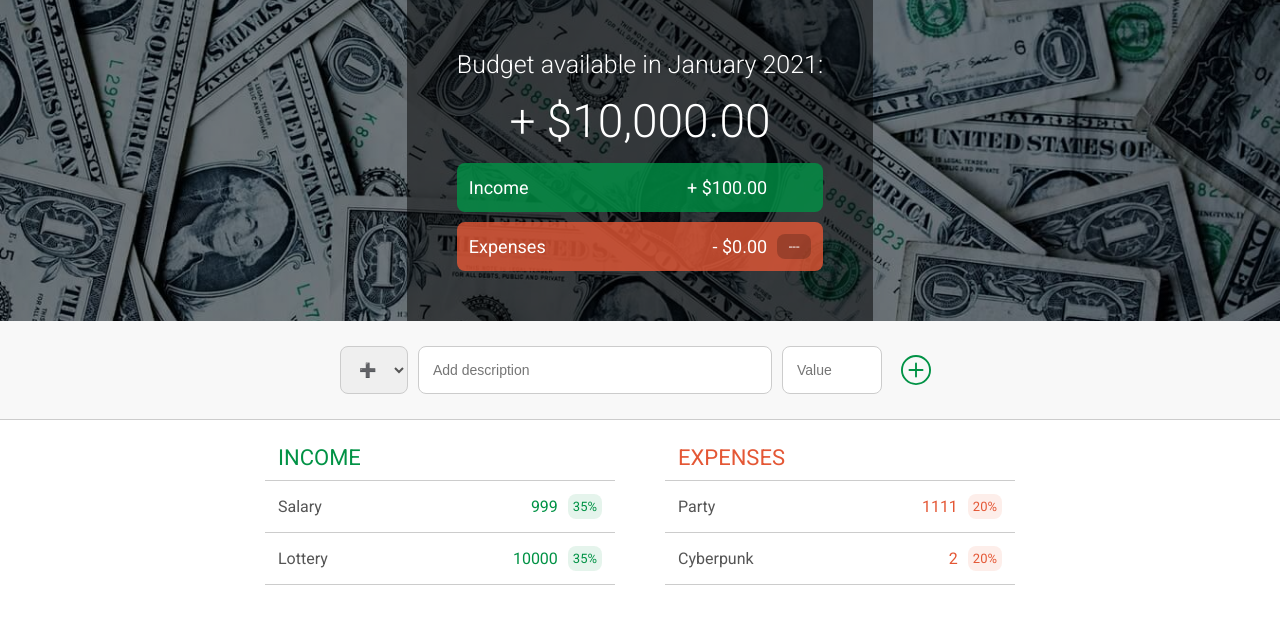
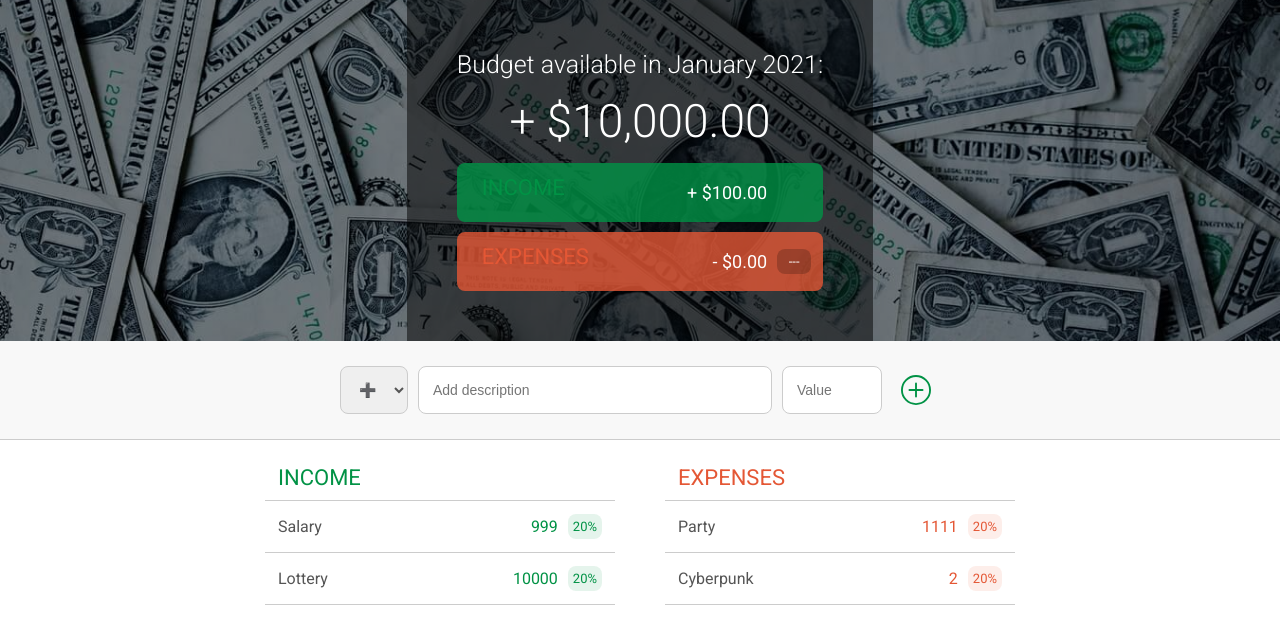
Before and after one commit to sitek94/budget-calculator, a React (Create React App) app: page / in a window 1280 px wide. Shown: the top 644 px of the page. Built offline with nearby package versions, Linux system fonts and the light colour scheme.

Commit message:
refactor: use <Label> and <List> instead of <Transactions>

```diff
--- a/src/App.tsx
+++ b/src/App.tsx
@@ -2,7 +2,8 @@ import { TransactionType } from 'types';
 import Layout, { Top, Middle, Bottom } from 'components/layout';
 import Display from 'components/display';
 import Form from 'components/form';
-import Transactions from 'components/transactions';
+import List from 'components/list';
+import Label from 'components/label';
 
 const transactionList: TransactionType[] = [
   { type: 'income', description: 'Salary', value: 999 },
@@ -12,6 +13,9 @@ const transactionList: TransactionType[] = [
 ];
 
 function App() {
+  const incomeList = transactionList.filter((t) => t.type === 'income');
+  const expensesList = transactionList.filter((t) => t.type === 'expense');
+
   return (
     <Layout>
       <Top>
@@ -23,7 +27,14 @@ function App() {
       </Middle>
 
       <Bottom>
-        <Transactions list={transactionList} />
+        <div className="income">
+          <Label>Income</Label>
+          <List list={incomeList} />
+        </div>
+        <div className="expenses">
+          <Label>Expenses</Label>
+          <List list={expensesList} />
+        </div>
       </Bottom>
     </Layout>
   );
--- a/src/components/layout.scss
+++ b/src/components/layout.scss
@@ -19,4 +19,15 @@
     background-color: var(--gray-light);
     border-bottom: 1px solid var(--gray);
   }
+
+  /* BOTTOM */
+  .bottom {
+    max-width: 80rem;
+    margin: 0 auto;
+    display: grid;
+    grid-template-columns: 1fr 1fr;
+    grid-auto-flow: column;
+    grid-gap: 5rem;
+    padding: 2.5rem;
+  }
 }
--- a/src/components/transactions.scss
+++ /dev/null
@@ -1,115 +0,0 @@
-.transactions {
-  max-width: 80rem;
-  margin: 0 auto;
-  display: grid;
-  grid-template-columns: 1fr 1fr;
-  grid-auto-flow: column;
-  grid-gap: 5rem;
-  padding: 2.5rem;
-
-  /* LABEL */
-  .label {
-    text-transform: uppercase;
-    font-size: 2.2rem;
-    font-weight: normal;
-    margin-bottom: 1rem;
-    margin-left: 1.3rem;
-  }
-
-  /* LIST */
-  .list {
-    list-style: none;
-  }
-
-  /* ITEM */
-  .item {
-    padding: 1.3rem;
-    border-bottom: 1px solid var(--gray);
-    display: flex;
-    justify-content: space-between;
-    align-items: center;
-
-    &:first-child {
-      border-top: 1px solid var(--gray);
-    }
-
-    /* ITEM HOVER */
-    &:hover {
-      background-color: var(--gray-extra-light);
-
-      .delete-btn {
-        display: flex;
-      }
-      .value {
-        transform: translateX(-20px);
-      }
-      .percentage {
-        transform: translateX(-20px);
-      }
-    }
-
-    /* RIGHT BOX */
-    .right-box {
-      display: flex;
-      align-items: center;
-    }
-
-    /* VALUE */
-    .value {
-      margin-right: 1rem;
-      transition: transform 300ms;
-    }
-
-    /* PERCENTAGE */
-    .percentage {
-      font-size: 1.3rem;
-      padding: 0.5rem;
-      border-radius: var(--border-radius);
-      background-color: rgba(0, 0, 0, 0.2);
-      transition: transform 300ms;
-    }
-
-    /* DELETE BUTTON */
-    .delete-btn {
-      font-size: 1.9rem;
-      display: none;
-
-      &:active {
-        transform: translateY(2px);
-      }
-    }
-  }
-
-  /* INCOME COLORS */
-  .income {
-    .label,
-    .value,
-    .percentage {
-      color: var(--green);
-    }
-    .percentage {
-      background-color: rgba(var(--green-rgb), 0.1);
-    }
-    .delete-btn {
-      svg {
-        fill: var(--green);
-      }
-    }
-  }
-  /* EXPENSES COLORS */
-  .expenses {
-    .label,
-    .value,
-    .percentage {
-      color: var(--red);
-    }
-    .percentage {
-      background-color: rgba(var(--red-rgb), 0.1);
-    }
-    .delete-btn {
-      svg {
-        fill: var(--red);
-      }
-    }
-  }
-}
--- a/src/components/transactions.tsx
+++ /dev/null
@@ -1,53 +0,0 @@
-import { BsXCircle as CrossIcon } from 'react-icons/bs';
-import { TransactionType } from 'types';
-import './transactions.scss';
-
-type Props = {
-  list: TransactionType[];
-};
-
-function Transactions({ list }: Props) {
-  const incomeList = list.filter((t) => t.type === 'income');
-  const expensesList = list.filter((t) => t.type === 'expense');
-
-  return (
-    <div className="transactions">
-      <div className="income">
-        <h3 className="label">Income</h3>
-        <ul className="list">
-          {incomeList.map(({ description, value }) => (
-            <li className="item">
-              <div>{description}</div>
-              <div className="right-box">
-                <div className="value">{value}</div>
-                <div className="percentage">35%</div>
-                <button className="btn delete-btn">
-                  <CrossIcon />
-                </button>
-              </div>
-            </li>
-          ))}
-        </ul>
-      </div>
-      <div className="expenses">
-        <h3 className="label">Expenses</h3>
-        <ul className="list">
-          {expensesList.map(({ description, value }) => (
-            <li className="item">
-              <div>{description}</div>
-              <div className="right-box">
-                <div className="value">{value}</div>
-                <div className="percentage">20%</div>
-                <button className="btn delete-btn">
-                  <CrossIcon />
-                </button>
-              </div>
-            </li>
-          ))}
-        </ul>
-      </div>
-    </div>
-  );
-}
-
-export default Transactions;
--- a/src/styles.scss
+++ b/src/styles.scss
@@ -49,123 +49,3 @@ body {
     outline: 0;
   }
 }
-
-/* ================================= */
-/* TRANSACTIONS */
-/* ================================= */
-
-.transactions {
-  max-width: 80rem;
-  margin: 0 auto;
-  display: grid;
-  grid-template-columns: 1fr 1fr;
-  grid-auto-flow: column;
-  grid-gap: 5rem;
-  padding: 2.5rem;
-
-  /* LABEL */
-  .label {
-    text-transform: uppercase;
-    font-size: 2.2rem;
-    font-weight: normal;
-    margin-bottom: 1rem;
-    margin-left: 1.3rem;
-  }
-
-  /* LIST */
-  .list {
-    list-style: none;
-  }
-
-  /* ITEM */
-  .item {
-    padding: 1.3rem;
-    border-bottom: 1px solid var(--gray);
-    display: flex;
-    justify-content: space-between;
-    align-items: center;
-
-    &:first-child {
-      border-top: 1px solid var(--gray);
-    }
-
-    /* ITEM HOVER */
-    &:hover {
-      background-color: var(--gray-extra-light);
-
-      .delete-btn {
-        display: flex;
-      }
-      .value {
-        transform: translateX(-20px);
-      }
-      .percentage {
-        transform: translateX(-20px);
-      }
-    }
-
-    /* RIGHT BOX */
-    .right-box {
-      display: flex;
-      align-items: center;
-    }
-
-    /* VALUE */
-    .value {
-      margin-right: 1rem;
-      transition: transform 300ms;
-    }
-
-    /* PERCENTAGE */
-    .percentage {
-      font-size: 1.3rem;
-      padding: 0.5rem;
-      border-radius: var(--border-radius);
-      background-color: rgba(0, 0, 0, 0.2);
-      transition: transform 300ms;
-    }
-
-    /* DELETE BUTTON */
-    .delete-btn {
-      font-size: 1.9rem;
-      display: none;
-
-      &:active {
-        transform: translateY(2px);
-      }
-    }
-  }
-
-  /* INCOME COLORS */
-  .income {
-    .label,
-    .value,
-    .percentage {
-      color: var(--green);
-    }
-    .percentage {
-      background-color: rgba(var(--green-rgb), 0.1);
-    }
-    .delete-btn {
-      svg {
-        fill: var(--green);
-      }
-    }
-  }
-  /* EXPENSES COLORS */
-  .expenses {
-    .label,
-    .value,
-    .percentage {
-      color: var(--red);
-    }
-    .percentage {
-      background-color: rgba(var(--red-rgb), 0.1);
-    }
-    .delete-btn {
-      svg {
-        fill: var(--red);
-      }
-    }
-  }
-}
```
